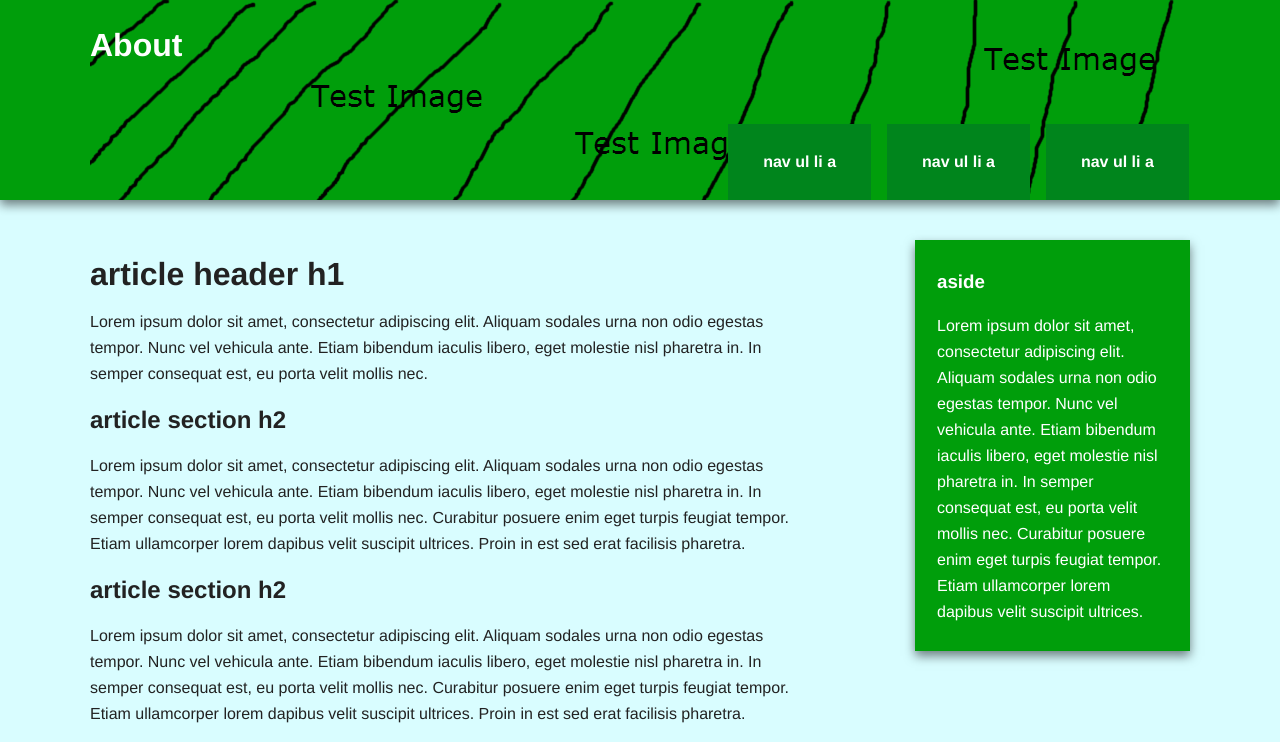
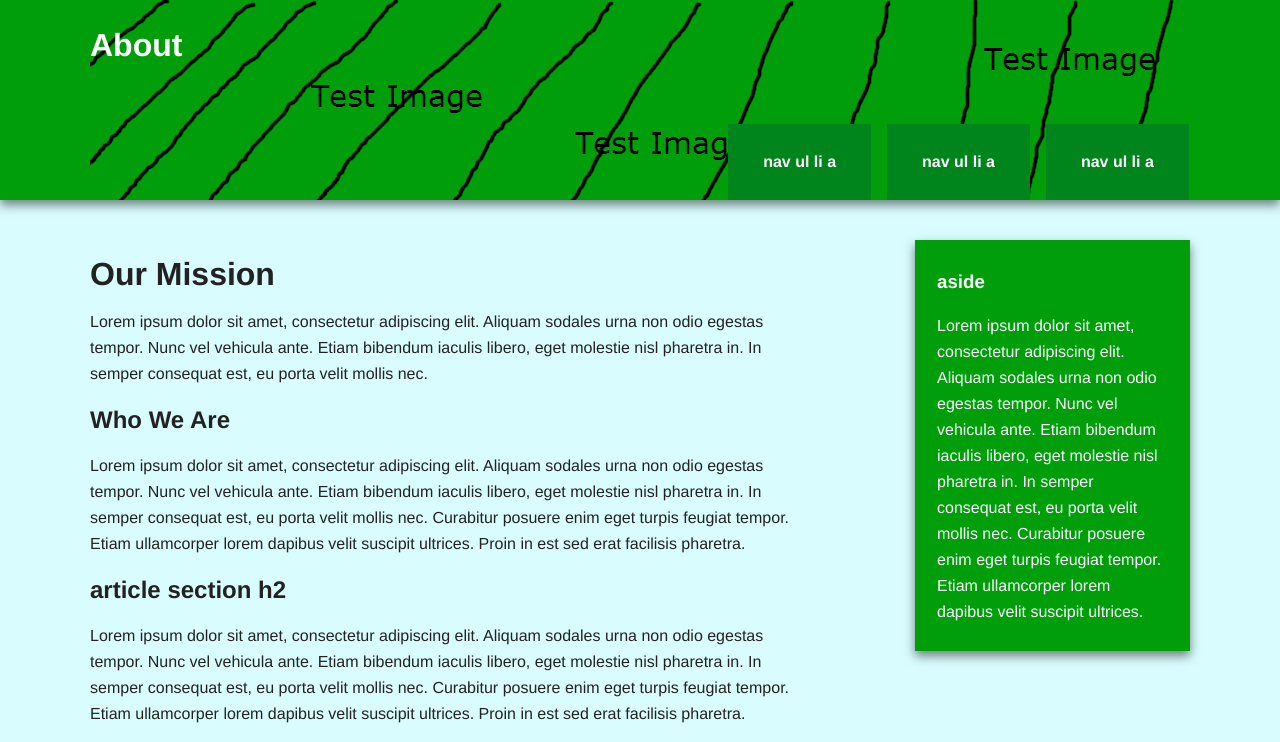
Before and after one commit to BA336win2015/Frontend, a plain HTML site: page about.html in a window 1280 px wide. Shown: the top 742 px of the page. Drawn offline with nearby package versions, Linux system fonts and the light colour scheme.

Commit message:
Update about.html

```diff
--- a/about.html
+++ b/about.html
@@ -39,11 +39,11 @@
 
                 <article>
                     <header>
-                        <h1>article header h1</h1>
+                        <h1>Our Mission</h1>
                         <p>Lorem ipsum dolor sit amet, consectetur adipiscing elit. Aliquam sodales urna non odio egestas tempor. Nunc vel vehicula ante. Etiam bibendum iaculis libero, eget molestie nisl pharetra in. In semper consequat est, eu porta velit mollis nec.</p>
                     </header>
                     <section>
-                        <h2>article section h2</h2>
+                        <h2>Who We Are</h2>
                         <p>Lorem ipsum dolor sit amet, consectetur adipiscing elit. Aliquam sodales urna non odio egestas tempor. Nunc vel vehicula ante. Etiam bibendum iaculis libero, eget molestie nisl pharetra in. In semper consequat est, eu porta velit mollis nec. Curabitur posuere enim eget turpis feugiat tempor. Etiam ullamcorper lorem dapibus velit suscipit ultrices. Proin in est sed erat facilisis pharetra.</p>
                     </section>
                     <section>
```
